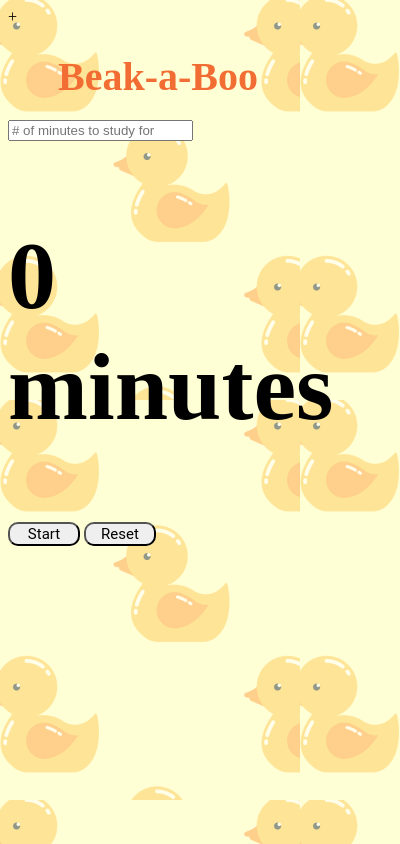
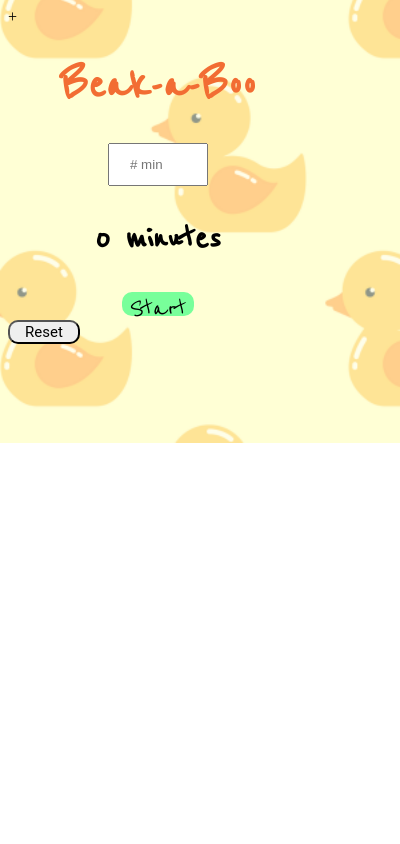
Before and after one commit to duckalina23/beak-a-boo, a browser extension: page popup/popup.html in a window 400 px wide. Drawn offline with Linux system fonts and the light colour scheme.

Commit message:
⏰ Timer Popup

```diff
--- a/popup/popup.css
+++ b/popup/popup.css
@@ -2,15 +2,29 @@ body {
     width: 300px;
     height: 400px;
     background-image: url("background.png");
+    background-repeat: no-repeat;
+    background-size: cover;
+    height: 100%;
+    background-position: center;
 }
 
 h1 {
     color: #F26D33;
     display: flex;
     justify-content: center;
-    height: 40px;
-    font-family: Reenie Beanie;
-    font-size: 40px;
+    height: 50px;
+    font-family: 'Reenie Beanie', cursive;
+    font-size: 50px;
+}
+
+input {
+    padding: 12px 20px;
+    box-sizing: border-box;
+    width: 100px;
+}
+
+.input {
+    text-align: center;
 }
 
 button {
@@ -22,6 +36,19 @@ button {
 }
 
 #time {
-    font-family: Reenie Beanie;
-    font-size: 96px;
+    font-family: 'Reenie Beanie', cursive;
+    font-size: 40px;
+    text-align: center;
 }
+
+#startTimerButton {
+  background-color: #78ff9a;
+  border: none;
+  font-family: 'Reenie Beanie', cursive;
+  font-size: 30px;
+  cursor: pointer;
+}
+
+.start {
+    text-align: center;
+}
--- a/popup/popup.html
+++ b/popup/popup.html
@@ -7,19 +7,28 @@
     <meta name="viewport" content="width=device-width, initial-scale=1.0">
     <title>Beak-a-Boo</title>
 +   <link rel="stylesheet" href="popup.css">
+    <link rel="preconnect" href="https://fonts.googleapis.com">
+    <link rel="preconnect" href="https://fonts.gstatic.com" crossorigin>
+    <link href="https://fonts.googleapis.com/css2?family=Courgette&family=Reenie+Beanie&display=swap" rel="stylesheet">
 </head>
 
 <body>
     <h1>Beak-a-Boo</h1>
 
-    <input id="userInput" type="number" placeholder="# of minutes to study for"/>
+    <div class="input">
+        <input id="userInput" type="number" placeholder="# min"/>
+    </div>
 
     <h2 id ="time">0 minutes</h2>
 
-    <button id="start-timer-btn" onclick="start()">Start</button>
-    <button id="reset-timer-btn" onclick="reset()">Reset</button>
+    <div class="start">
+        <button id="startTimerButton">Start</button>
+    </div>
+    <div class="reset">
+        <button id="resetTimerButton">Reset</button>
+    </div>
+
+    <script src="popup.js"></script>
 </body>
 
-<script src="popup.js"></script>
-
 </html>
--- a/popup/popup.js
+++ b/popup/popup.js
@@ -1,4 +1,25 @@
-// This variable handles when Duckalina should appear on the screen
+function setAlarm(event) {
+  let minutes = parseFloat(event.target.value);
+  chrome.action.setBadgeText({text: 'ON'});
+  chrome.alarms.create({delayInMinutes: minutes});
+  chrome.storage.sync.set({minutes: minutes});
+  window.close();
+}
+
+function clearAlarm() {
+  chrome.action.setBadgeText({text: ''});
+  chrome.alarms.clearAll();
+  window.close();
+}
+
+//An Alarm delay of less than the minimum 1 minute will fire
+// in approximately 1 minute increments if released
+document.getElementById('sampleMinute').addEventListener('click', setAlarm);
+document.getElementById('min15').addEventListener('click', setAlarm);
+document.getElementById('min30').addEventListener('click', setAlarm);
+document.getElementById('cancelAlarm').addEventListener('click', clearAlarm);
+
+/*// This variable handles when Duckalina should appear on the screen
 let initialWakeUp = false;
 
 // This variable reads how much time the user wants to study for in minutes
@@ -22,11 +43,16 @@ function setCountDownTime() {
 
   // This variable is the time we're counting down to
   countDownDate = new Date(oldDateObj.getTime() + amountOfStudyTime*60000);
+
+  chrome.storage.sync.set({
+    countDownDate: countDownDate
+  })
 }
 
 // This function handles the math of the timer, displaying the countdown,
 // and changing initialWakeUp
 function updateTimer() {
+  countDownDate = chrome.storage.sync.get(['countDownDate']);
 
   // Get today's date and time
   let now = new Date().getTime();
@@ -62,6 +88,4 @@ function reset() {
 function start() {
   setCountDownTime();
   myInterval = setInterval(updateTimer, 1000);
-}
-
-export{initialWakeUp};
+}*/
```
